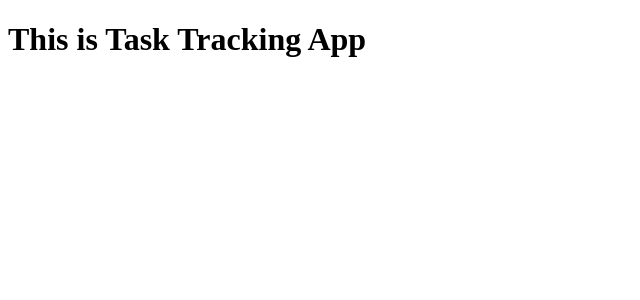
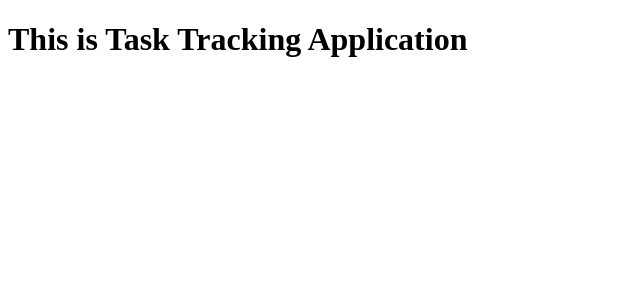
Before and after one commit to anshulgupta222/TaskerUI, an Angular app: page / in a window 1280 px wide. Shown: the top 300 px of the page, without its empty margins (0-640 px from the left). Built offline with nearby package versions, Linux system fonts and the light colour scheme.

Commit message:
Change Heading

```diff
--- a/src/app/app.component.html
+++ b/src/app/app.component.html
@@ -1 +1 @@
-<h1>This is Task Tracking App</h1>
+<h1>This is Task Tracking Application</h1>
```
